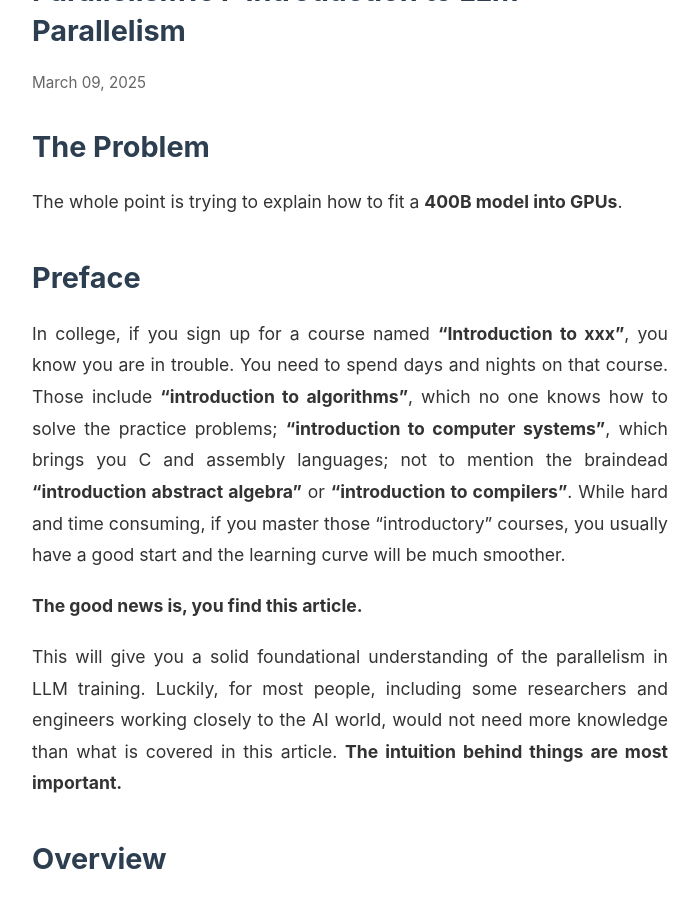
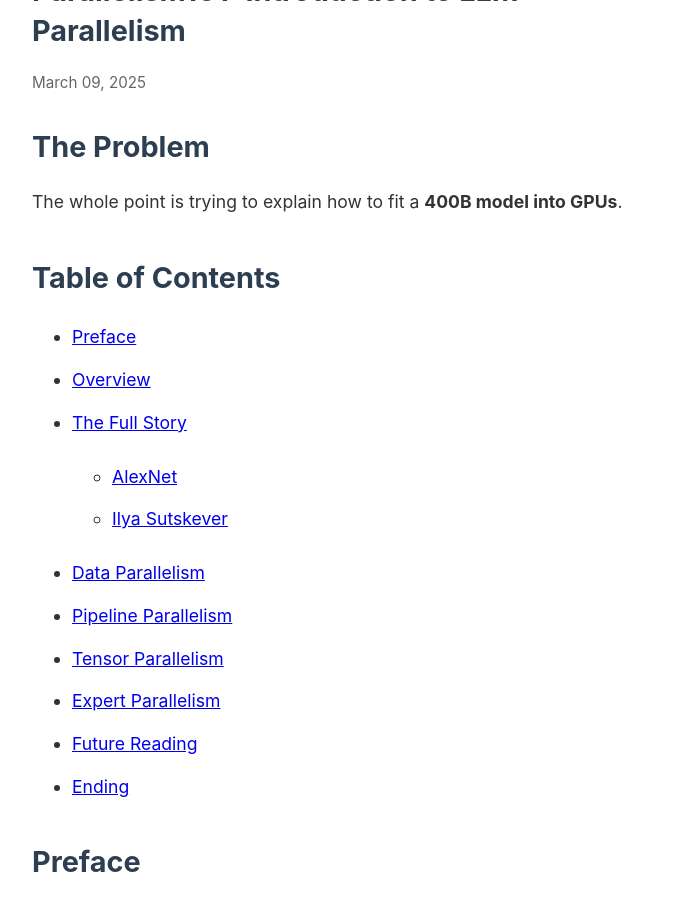
Before and after one commit to wjhhking/jinspire.dev, a Jekyll site: the page built from _posts/2025-03-09-parallelism101.md, in a window 1280 px wide and 900 px high, scrolled down 322 px. Shown: the whole window, without its empty margins (290-989 px from the left). Built offline with Jekyll 4.4.1, drawn with Linux system fonts in a browser that asks for light colours.

Commit message:
table of content

```diff
--- a/_posts/2025-03-09-parallelism101.md
+++ b/_posts/2025-03-09-parallelism101.md
@@ -8,6 +8,19 @@ lang: en
 # The Problem
 
 The whole point is trying to explain how to fit a **400B model into GPUs**.
+
+# Table of Contents
+- [Preface](#preface)
+- [Overview](#overview)
+- [The Full Story](#the-full-story)
+  - [AlexNet](#alexnet)
+  - [Ilya Sutskever](#ilya-sutskever)
+- [Data Parallelism](#data-parallelism)
+- [Pipeline Parallelism](#pipeline-parallelism)
+- [Tensor Parallelism](#tensor-parallelism)
+- [Expert Parallelism](#expert-parallelism)
+- [Future Reading](#future-reading)
+- [Ending](#ending)
 
 # Preface
 
```
